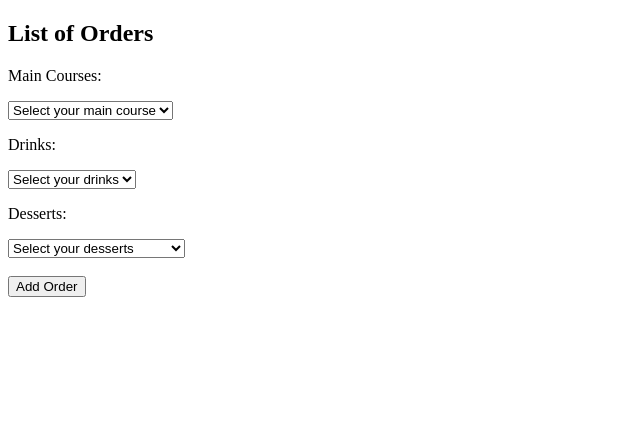
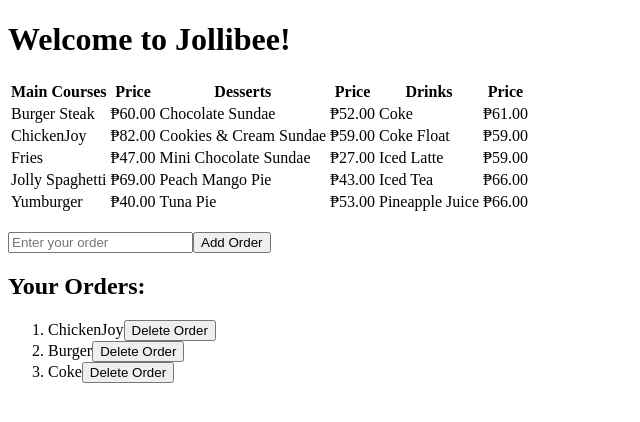
Before and after one commit to Arylmatheous/DSA_Project, a React (Vite) app in the folder menu-system/: page / in a window 1280 px wide. Shown: the top 422 px of the page, without its empty margins (0-640 px from the left). Built offline with nearby package versions, Linux system fonts and the light colour scheme.

Commit message:
feat: :art: Add tables and improve functions

```diff
--- a/menu-system/src/MenuSystem.jsx
+++ b/menu-system/src/MenuSystem.jsx
@@ -2,91 +2,140 @@
 
 function MenuSystem(){
 
-    const [orders, setOrders] = useState([]);
-    const [mainCourse, setMainCourse] = useState("");
-    const [drinks, setDrinks] = useState("");
-    const [desserts, setDesserts] = useState("");
+    const [orders, setOrders] = useState(["ChickenJoy", "Burger", "Coke"]);
+    const [newOrders, setNewOrders] = useState("");
 
-    function handleAddOrder(){
-
-        const newOrder = {  orderedMainCourse: mainCourse,
-                            orderedDrinks: drinks,
-                            orderedDesserts: desserts};
-
-        setOrders(o => [...o, newOrder]);
-
-        setMainCourse("");
-        setDrinks("");
-        setDesserts("");
+    //this allow you to type a text in the input element
+    function handleInputOrderChange(event){
+        setNewOrders(event.target.value);
+    }
+    //Checks if the inputted order is in the menu
+    function isValidOrder(order) {
+        const validOrders = [
+            "Burger Steak",
+            "Chocolate Sundae",
+            "Coke",
+            "ChickenJoy",
+            "Cookies & Cream Sundae",
+            "Coke Float",
+            "Fries",
+            "Mini Chocolate Sundae",
+            "Iced Latte",
+            "Jolly Spaghetti",
+            "Peach Mango Pie",
+            "Iced Tea",
+            "Yumburger",
+            "Tuna Pie",
+            "Pineapple Juice"
+        ];
+        return validOrders.includes(order.trim());
     }
 
-    function handleRemoveOrder(index){
-        setOrders(o => o.filter((_, i) => i !== index));
+    //the if statement prevent from adding blank orders
+    function addOrder() {
+        if (newOrders.trim() !== "" && isValidOrder(newOrders)) {
+            setOrders(o => [...o, newOrders]);
+            setNewOrders("");
+        } else if (newOrders.trim() !== "") {
+            alert("Invalid order. Please select an item from the menu.");
+        }
     }
 
-    function handleMainCourseChange(event){
-        setMainCourse(event.target.value);
+    function deleteOrder(index){
+
+        const updatedOrders = orders.filter((_, i) => i !== index);
+        setOrders(updatedOrders);
     }
 
-    function handleDrinksChange(event){
-        setDrinks(event.target.value);
-    }
+    return(
+    <div className = "menu-system">
 
-    function handleDessertsChange(event){
-        setDesserts(event.target.value);
-    }
+        <h1>Welcome to Jollibee!</h1>
 
-    return(<>
+        <table>
+            <thead>
+                <th>Main Courses</th>
+                <th>Price</th>
+                <th>Desserts</th>
+                <th>Price</th>
+                <th>Drinks</th>
+                <th>Price</th>
+            </thead>
+            <tbody>
+                <tr>
+                    <td>Burger Steak</td>
+                    <td>₱60.00</td>
+                    <td>Chocolate Sundae</td>
+                    <td>₱52.00</td>
+                    <td>Coke</td>
+                    <td>₱61.00</td>
+                </tr>
+                <tr>
+                    <td>ChickenJoy</td>
+                    <td>₱82.00</td>
+                    <td>Cookies & Cream Sundae</td>
+                    <td>₱59.00</td>
+                    <td>Coke Float</td>
+                    <td>₱59.00</td>
+                </tr>
+                <tr>
+                    <td>Fries</td>
+                    <td>₱47.00</td>
+                    <td>Mini Chocolate Sundae</td>
+                    <td>₱27.00</td>
+                    <td>Iced Latte</td>
+                    <td>₱59.00</td>
+                </tr>
+                <tr>
+                    <td>Jolly Spaghetti</td>
+                    <td>₱69.00</td>
+                    <td>Peach Mango Pie</td>
+                    <td>₱43.00</td>
+                    <td>Iced Tea</td>
+                    <td>₱66.00</td>
+                </tr>
+                <tr>
+                    <td>Yumburger</td>
+                    <td>₱40.00</td>
+                    <td>Tuna Pie</td>
+                    <td>₱53.00</td>
+                    <td>Pineapple Juice</td>
+                    <td>₱66.00</td>
+                </tr>
+            </tbody>
+        </table>
+
         <div>
-            <h2>List of Orders</h2>
-            <ul>
-                {orders.map((order, index) =>
-                <li key = {index} onClick = {() => handleRemoveOrder(index)}>
-                    {order.orderedMainCourse} {order.orderedDrinks} {order.orderedDesserts}
-                </li>)}
-            </ul>
-            <p>Main Courses: {mainCourse}</p>
-            <select value = {mainCourse} onChange = {handleMainCourseChange}>
-                <option value = "">Select your main course</option>
-                <option value = "6 pcs Chicken Nuggets">6 pcs Chicken Nuggets</option>
-                <option value = "Burger">Burger</option>
-                <option value = "Burger Steak">Burger Steak</option>
-                <option value = "ChickenJoy">ChickenJoy</option>
-                <option value = "Fries">Fries</option>
-                <option value = "Palabok">Palabok</option>
-                <option value = "Spaghetti">Spaghetti</option>
-            </select>
+            <br></br>
+            <input
+                type = "text"
+                placeholder = "Enter your order"
+                value = {newOrders}
+                onChange = {handleInputOrderChange}>
+            </input>
+            <button
+                className = "add-order-button"
+                onClick = {addOrder}>
+                Add Order
+            </button>
 
-            <p>Drinks: {drinks}</p>
-            <select value = {drinks} onChange = {handleDrinksChange}>
-                <option value = "">Select your drinks</option>
-                <option value = "Coke">Coke</option>
-                <option value = "Coke Zero">Coke Zero</option>
-                <option value = "Hot Chocolate">Hot Chocolate</option>
-                <option value = "Hot Fresh Brew">Hot Fresh Brew</option>
-                <option value = "Iced Latte">Iced Latte</option>
-                <option value = "Iced Mocha">Iced Mocha</option>
-                <option value = "Iced Mocha Float">Iced Mocha Float</option>
-                <option value = "Iced Tea">Iced Tea</option>
-                <option value = "Minute Maid">Minute Maid</option>
-                <option value = "Pineapple Juice">Pineapple Juice</option>
-                <option value = "Royal">Royal</option>
-                <option value = "Soda Float">Soda Float</option>
-                <option value = "Sprite">Sprite</option>
-            </select>
+            <h2>Your Orders: </h2>
+        </div>
 
-            <p>Desserts: {desserts}</p>
-            <select value = {desserts} onChange = {handleDessertsChange}>
-                <option value = "">Select your desserts</option>
-                <option value = "Chocolate Sundae">Chocolate Sundae</option>
-                <option value = "Cookies & Cream Sundae">Cookies & Cream Sundae</option>
-                <option value = "Mini Chocolate Sundae">Mini Chocolate Sundae</option>
-                <option value = "Peach Mango Pie">Peach Mango Pie</option>
-                <option value = "Tuna Pie">Tuna Pie</option>
-            </select> <br></br> <br></br>
-            <button onClick = {handleAddOrder}>Add Order</button>
-        </div>
-    </>);
+        <ol>
+            {orders.map((order, index) =>
+            <li key = {index}>
+                <span className = "text">{order}</span>
+                <button
+                    className = "delete-order-button"
+                    onClick = {() => deleteOrder(index)}>
+                    Delete Order
+                </button>
+            </li>
+             )}
+        </ol>
+
+    </div>)
 }
 
 export default MenuSystem
```
